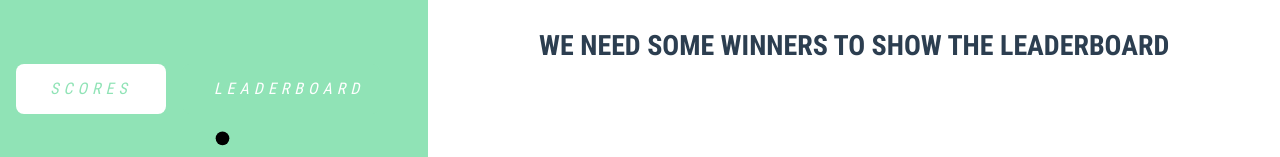
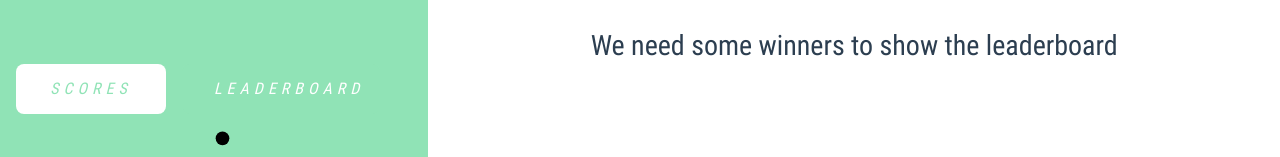
Before and after one commit to SebastianFlo/foosball-tournament-dashboard, a Vue app: page /#/leaderboard in a window 1280 px wide. Shown: the top 157 px of the page. Built offline with nearby package versions, Linux system fonts and the light colour scheme; no server answers; the database is empty.

Commit message:
chore(Readme)

```diff
--- a/src/views/LeaderboardView.vue
+++ b/src/views/LeaderboardView.vue
@@ -82,9 +82,9 @@ export default {
 
   h1 {
     font-size: 28px;
-    font-weight: 900;
+    // font-weight: 900;
     line-height: 28px;
-    text-transform: uppercase;
+    // text-transform: uppercase;
     padding: 2rem;
   }
 
```
Also changed, not shown: 1 other file (tests, documents, lock files or other folders).
